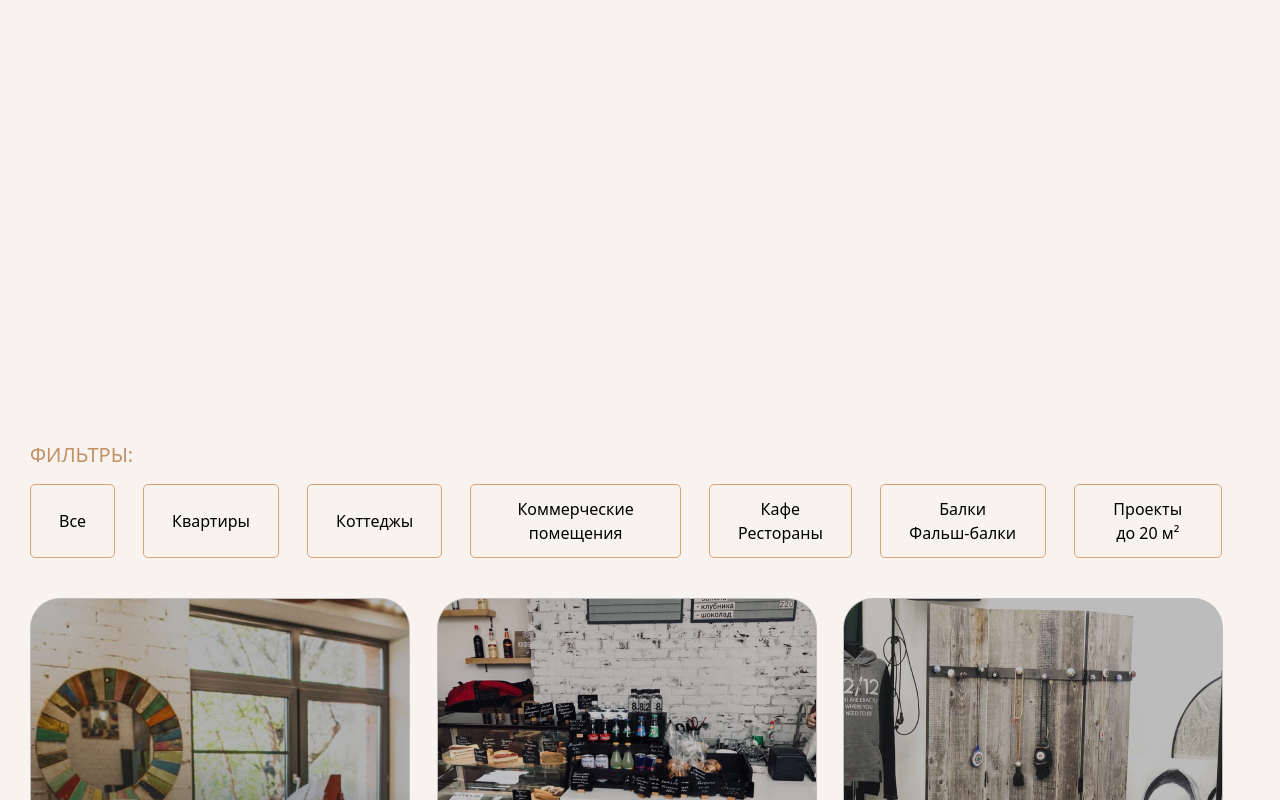
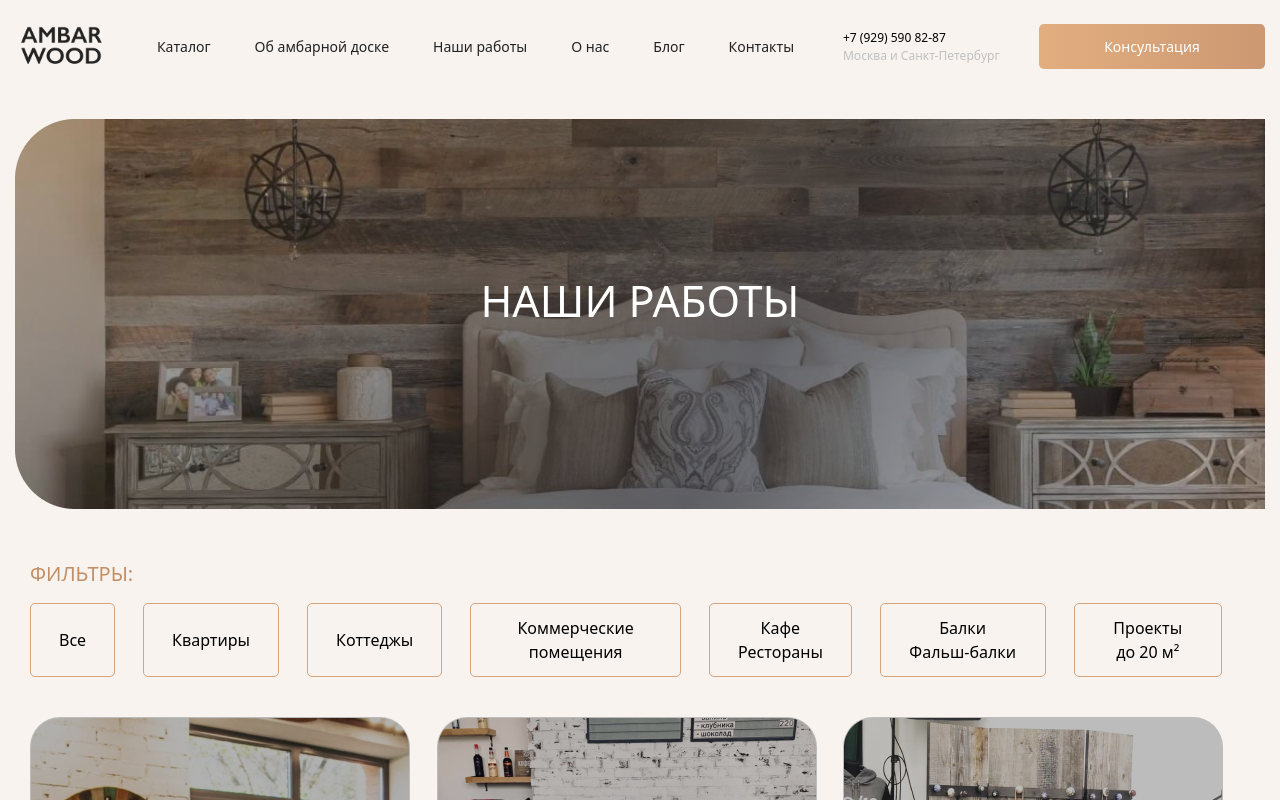
Before and after one commit to KhamdamovAva/Wood, a React (Vite) app: page /works in a window 1280 px wide. Shown: the top 800 px of the page. Built offline with nearby package versions, Linux system fonts and the light colour scheme.

Commit message:
changed bg

```diff
--- a/src/pages/Works/Works.jsx
+++ b/src/pages/Works/Works.jsx
@@ -4,12 +4,17 @@ import { works, cards } from '../../Data/worksData'
 import Form from '../../components/form/Form'
 import headerForm from '../../assets/images/formImage.png'
 import Footer from '../../components/footer/Footer'
+import WorksBg from '../../assets/images/secondHeaderBG.png'
+import Navbar from '../../components/navbar/Navbar'
 function Works() {
   return (
     <>
       <header>
         <div className="headerContainer">
-          <HeaderSecond />
+          <Navbar />
+          <div className='bg-cover bg-no-repeat' style={{ backgroundImage: `url(${WorksBg})` }}>
+            <HeaderSecond title="Наши работы" />
+          </div>
         </div>
       </header>
       <main>
```
